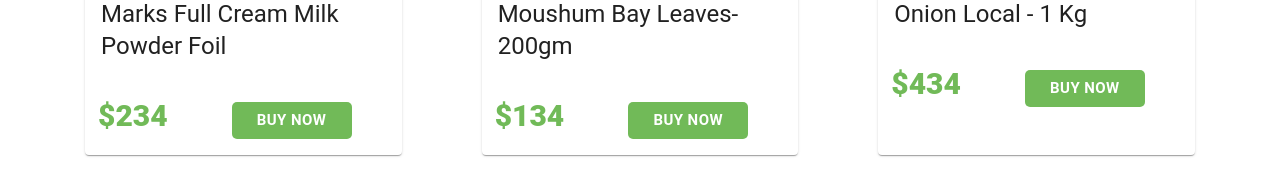
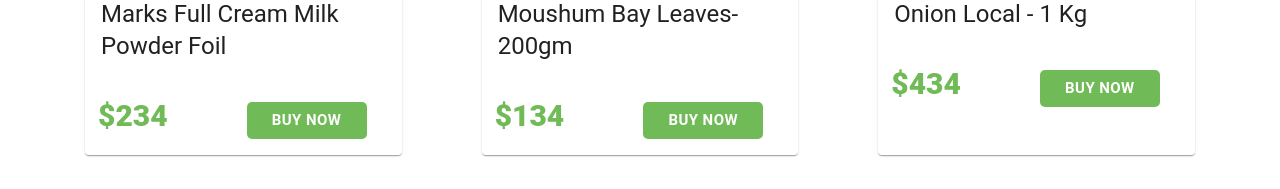
Before and after one commit to Latifurahman/food-corner, a React (Create React App) app: page / in a window 1280 px wide. Shown: the part 394-583 px from the top of the page. Built offline with nearby package versions, Linux system fonts and the light colour scheme.

Commit message:
homepage done

```diff
--- a/src/components/Product/Product.css
+++ b/src/components/Product/Product.css
@@ -5,7 +5,7 @@
     padding: 5px;
 }
 .buy-now-btn{
-    margin-left: 40px;
+    margin-left: 55px;
     background-color: #71BA58;
     color: #fff;
     width: 120px;
```
